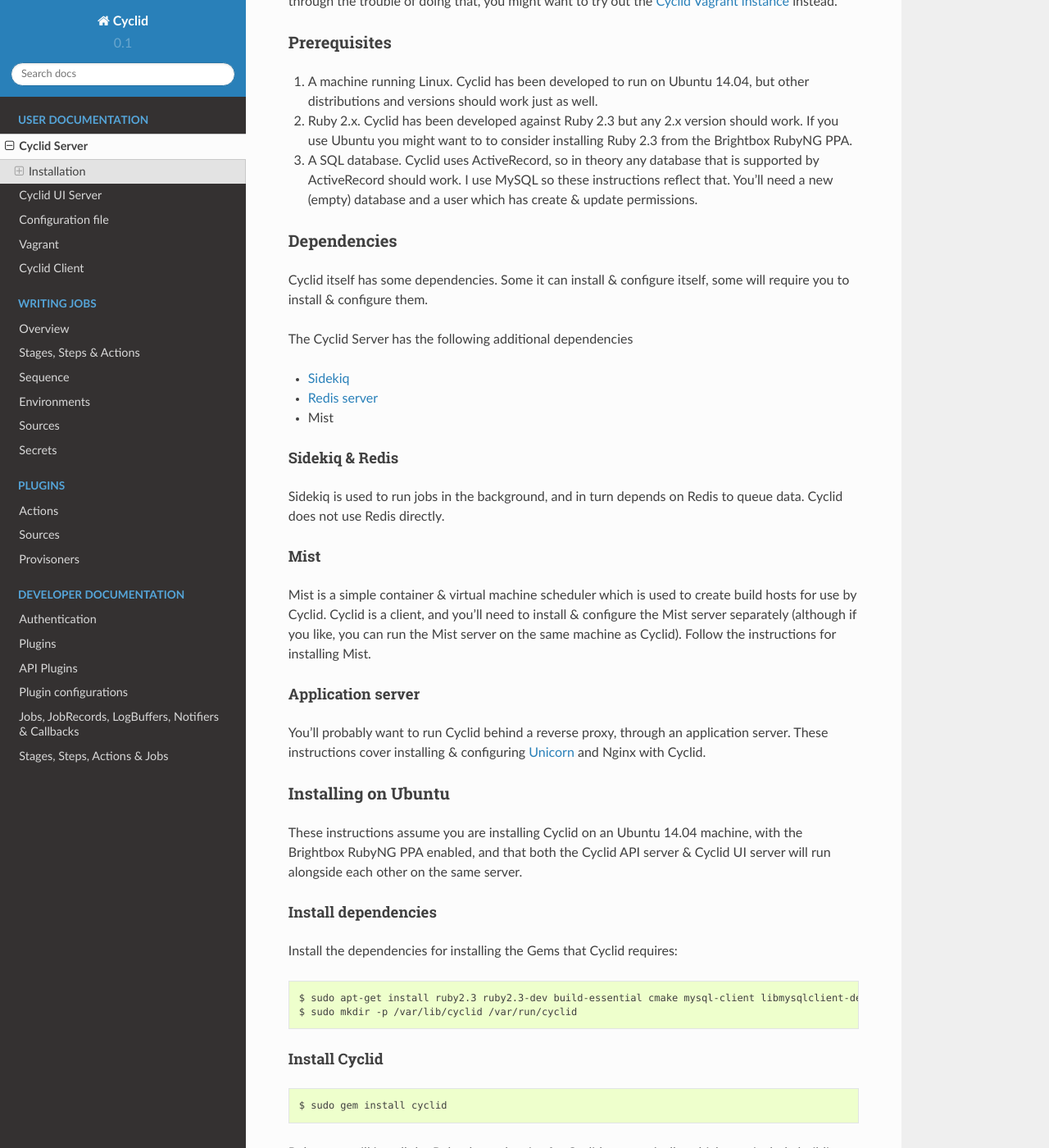
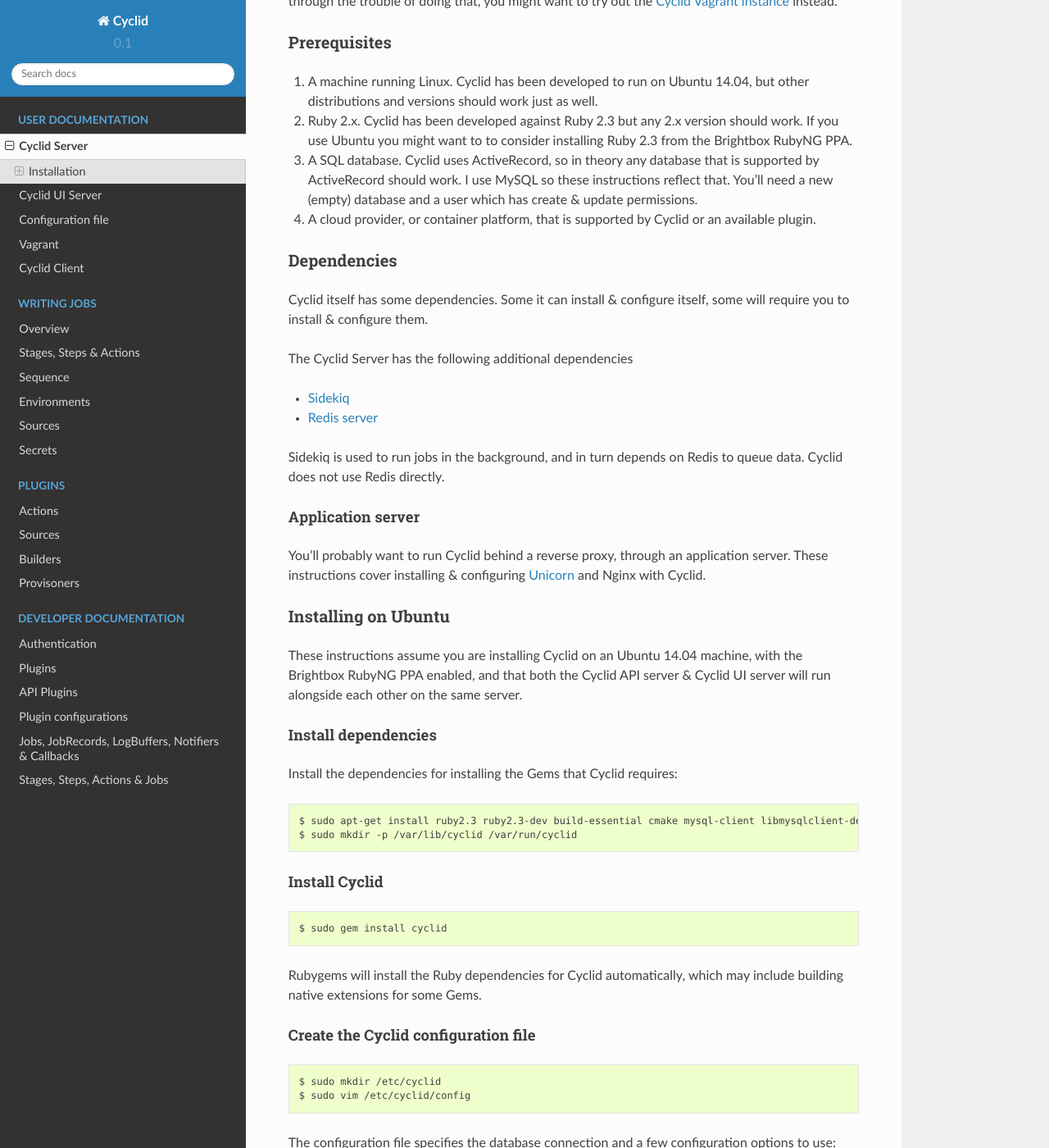
Before and after one commit to Cyclid/Cyclid-docs, a Sphinx documentation site: the page built from docs/server.rst, in a window 1280 px wide and 1400 px high, scrolled down 250 px. Shown: the whole window at 82% size. Built offline with Sphinx 7.4.7 and the Read the Docs theme 2.0.0, drawn with Linux system fonts in a browser that asks for light colours; some of the changed text lies outside the part shown.

Commit message:
Document new plugins, remove old
Document the Log action plugin.
Document the Google builder plugin and add Builders to the Plugin index.
Remove references to the Mist plugin.

```diff
--- a/docs/index.rst
+++ b/docs/index.rst
@@ -57,6 +57,7 @@
 
    plugins/actions
    plugins/sources
+   plugins/builders
    plugins/provisioners
 
 
--- a/docs/server.rst
+++ b/docs/server.rst
@@ -22,6 +22,8 @@
    that is supported by ActiveRecord should work. I use MySQL so these
    instructions reflect that. You'll need a new (empty) database and a
    user which has create & update permissions.
+#. A cloud provider, or container platform, that is supported by Cyclid
+   or an available plugin.
 
 Dependencies
 ============
@@ -33,22 +35,9 @@
 
 -  `Sidekiq <http://sidekiq.org/>`__
 -  `Redis server <http://redis.io/>`__
--  Mist
-
-Sidekiq & Redis
----------------
 
 Sidekiq is used to run jobs in the background, and in turn depends on
 Redis to queue data. Cyclid does not use Redis directly.
-
-Mist
-----
-
-Mist is a simple container & virtual machine scheduler which is used to
-create build hosts for use by Cyclid. Cyclid is a client, and you'll
-need to install & configure the Mist server separately (although if you
-like, you can run the Mist server on the same machine as Cyclid). Follow
-the instructions for installing Mist.
 
 Application server
 ------------------
@@ -102,7 +91,7 @@
       database: mysql://<username>:<password>@<server>/<database>
       log: stderr
       dispatcher: local
-      builder: mist
+      builder: <Your preferred Builder plugin>
 
 Replace the MySQL username, password & hostname with ones suitable for
 your database server. The user should have create & update privileges.
@@ -121,6 +110,7 @@
   database, as you WILL lose your data.
 
 ::
+
     $ cyclid-db-init
 
 The database schema will be populated and the initial Admin user &
```
Also changed, not shown: docs/plugins/actions.rst (+30 -0 lines), docs/plugins/builders.rst (added, +80 -0 lines).
